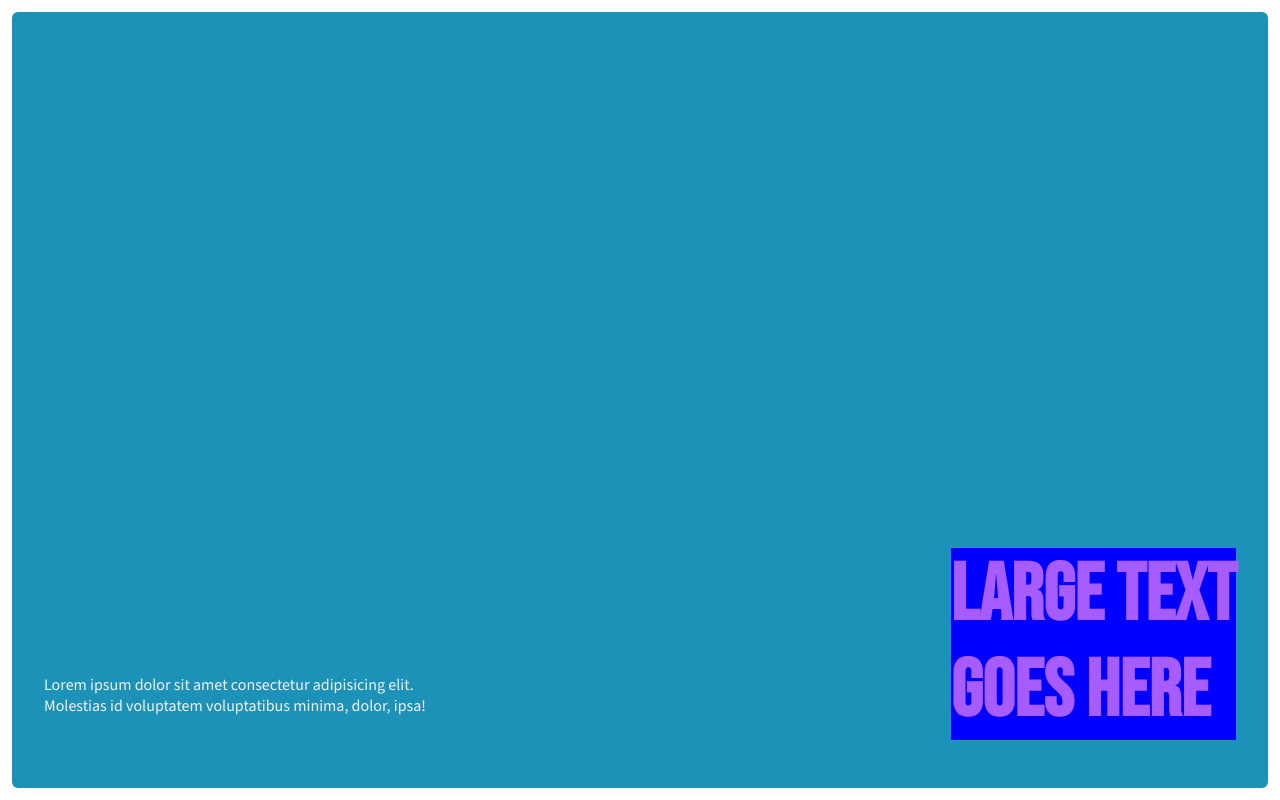
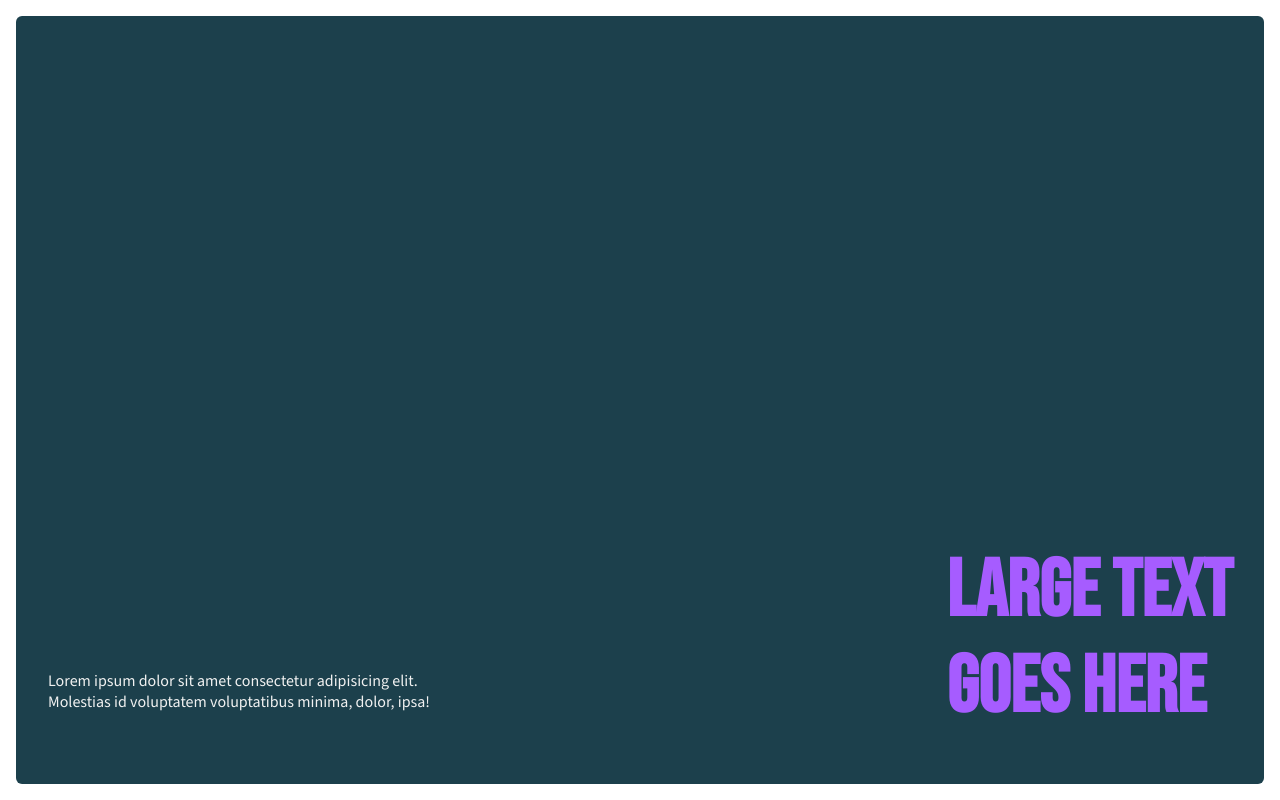
Before and after one commit to beatricehahn/portfolio, a SvelteKit app in the folder my-portfolio/: page / in a window 1280 px wide. Shown: the top 800 px of the page. Built offline with nearby package versions, Linux system fonts and the light colour scheme.

Commit message:
Alter main-padding

```diff
--- a/my-portfolio/src/components/molecules/hero.svelte
+++ b/my-portfolio/src/components/molecules/hero.svelte
@@ -13,13 +13,15 @@
     @import '../../styles/fonts.css';
 
     #hero-container {
-        background-color: rgb(29, 146, 184);
+        background-color: rgb(28, 64, 76);
 
         border-radius: 6px;
 
-        width: calc(100dvw - 2 * $header-and-footer-margin);
-        height: calc(100dvh - 2 * $header-and-footer-margin);
-        margin-bottom: $header-and-footer-margin;
+        width: calc(100dvw - 2 * $main-padding);
+        height: calc(100dvh - 2 * $main-padding);
+        /* margin-left: $main-padding;
+        margin-right: $main-padding; */
+        margin-bottom: $main-padding;
 
         display: flex;
         align-items: flex-end;
@@ -41,7 +43,7 @@
             width: 100%;
 
             #hero-header {
-                background-color: blue;
+                //background-color: blue;
                 max-width: 50rem;
 
                 h1 {
@@ -59,7 +61,5 @@
                 color: $off-white;
             }
         }
-
-
     }
 </style>
--- a/my-portfolio/src/components/organisms/footer.svelte
+++ b/my-portfolio/src/components/organisms/footer.svelte
@@ -29,7 +29,7 @@
 
     footer {
         background-color: $black-800;
-        padding: $container-padding;
+        padding: $main-padding;
         color: $off-white;
 
         #email-address {
--- a/my-portfolio/src/routes/+layout.svelte
+++ b/my-portfolio/src/routes/+layout.svelte
@@ -25,7 +25,9 @@
         display: flex;
         flex-direction: column;
         align-items: center;
-        padding: $header-and-footer-margin;
+        padding-top: $main-padding;
+        padding-left: $main-padding;
+        padding-right: $main-padding;
     }
 
 </style>
--- a/my-portfolio/src/styles/globalVar.scss
+++ b/my-portfolio/src/styles/globalVar.scss
@@ -10,8 +10,8 @@ $ui-btn-grey: #E5E5DC;
 $ui-text-grey: #83837d;
 
 /* Homepage Margins and Paddings */
-$main-padding: 2rem;
-$header-and-footer-margin: 12px;
+$main-padding: 1rem;
+$header-and-footer-margin: 1rem;
 $container-padding: 1rem;
 
 /* Page Margins and Paddings*/
```
